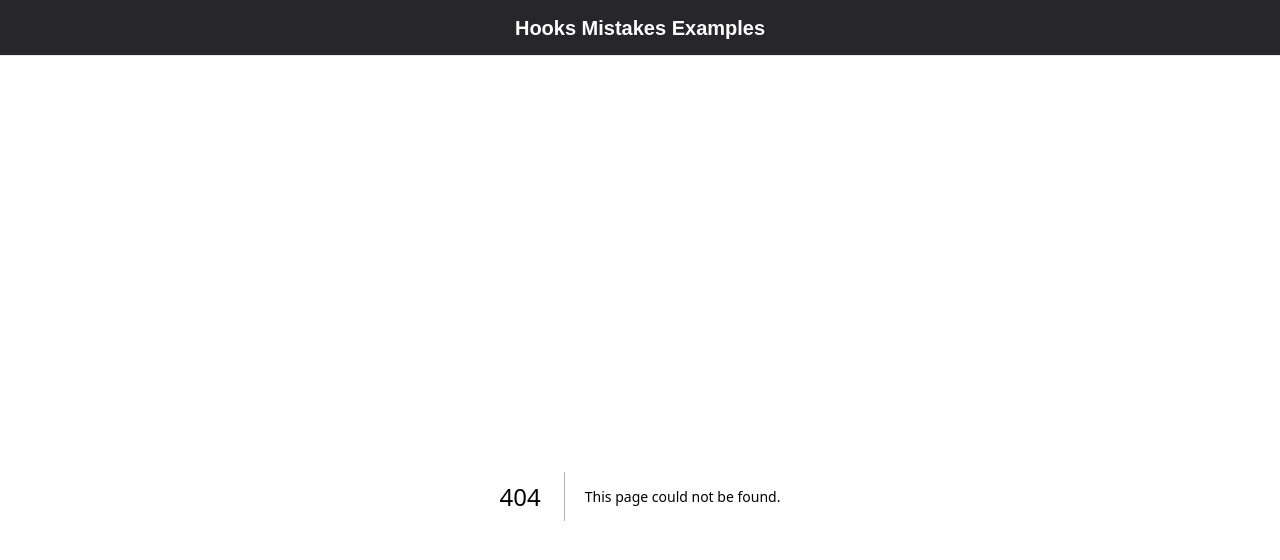
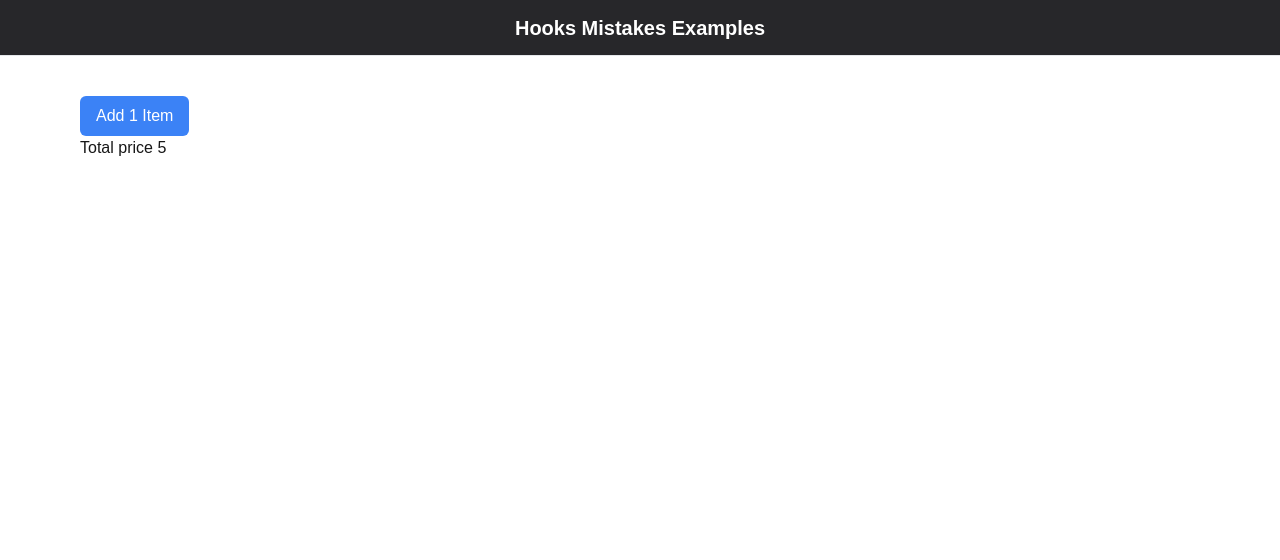
Before and after one commit to CaioCeretta/bytegrad, a Next.js app in the folder hooks-mistakes/: page /InformationDerivedFromStateProp in a window 1280 px wide. Before the commit this address had no page. Shown: the top 560 px of the page. Built offline with nearby package versions, Linux system fonts and the light colour scheme.

Commit message:
feat: "Mistake" nº 6 code

```diff
--- /dev/null
+++ b/hooks-mistakes/src/app/InformationDerivedFromStateProp/page.tsx
@@ -0,0 +1,33 @@
+'use client'
+
+import MaxWidthWrapper from "@/components/MaxWidthWrapper";
+import { useState } from "react"
+
+const PRICE_PER_ITEM = 5;
+
+export default function Cart() {
+  const [quantity, setQuantity] = useState(1)
+  const totalPrice = quantity * PRICE_PER_ITEM
+
+  const handleClick = () => {
+    setQuantity(quantity + 1)
+  }
+
+
+  return (
+    <MaxWidthWrapper>
+    <div>
+      <button
+      onClick={handleClick}
+      className="bg-blue-500 px-4 py-2 text-white rounded-md"
+      >
+        Add 1 Item
+
+      </button>
+
+      <p>Total price {totalPrice}</p>
+    </div>
+
+    </MaxWidthWrapper>
+  )
+}
--- a/hooks-mistakes/src/app/page.tsx
+++ b/hooks-mistakes/src/app/page.tsx
@@ -11,6 +11,7 @@ export default function Home() {
           <li className="mb-2"><Link href={`ConditionalRendering`}>Conditional Rendering</Link></li>
           <li className="mb-2"><Link href={`UpdatingObjectState`}>Updating Object State</Link></li>
           <li className="mb-2"><Link href={`ObjectStateInsteadMultiple`}>Object State Instead Multiple</Link></li>
+          <li className="mb-2"><Link href={`InformationDerivedFromStateProp`}>Information Derived From State / Prop</Link></li>
         </ol>
 
       </main>
```
